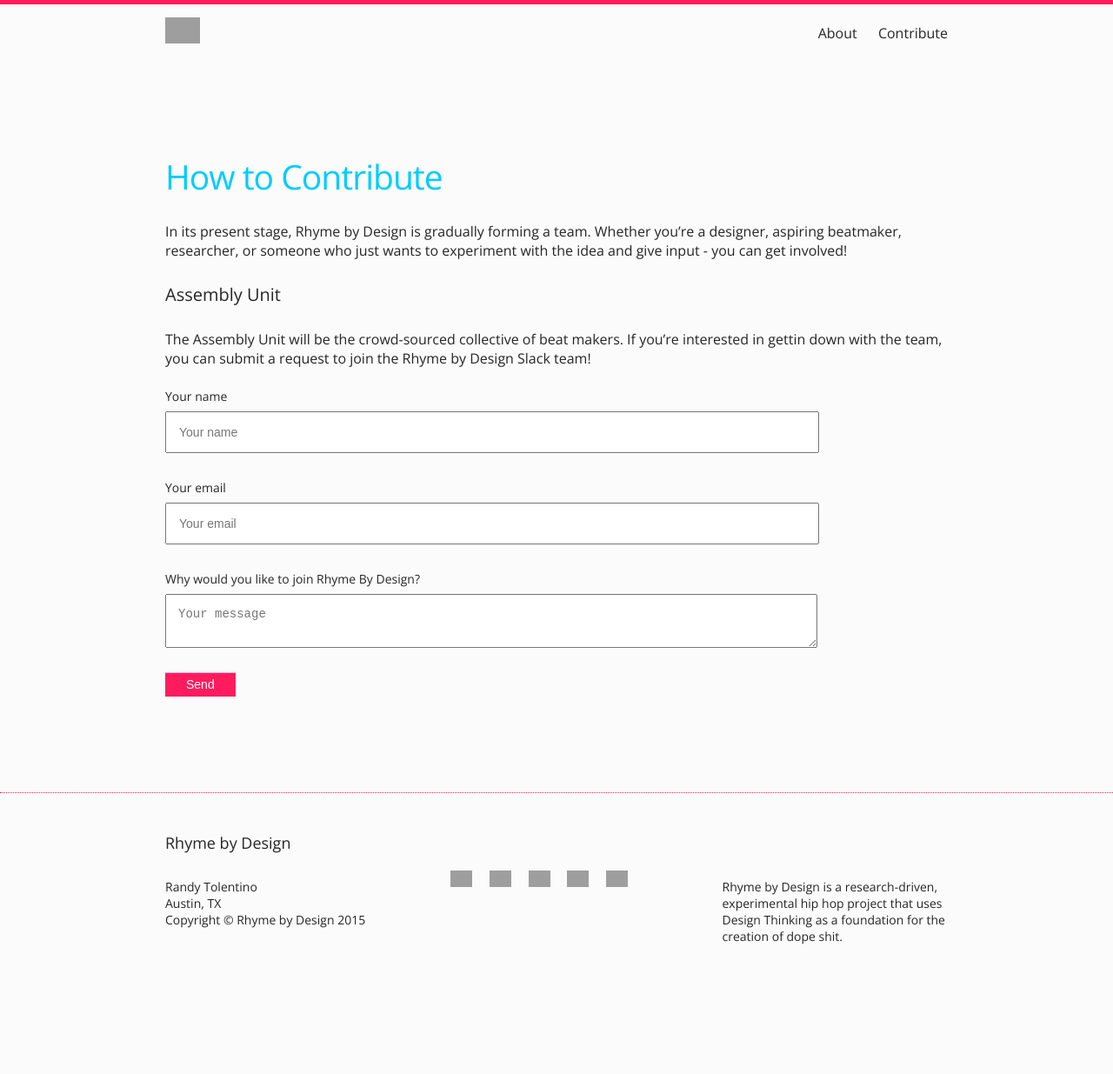
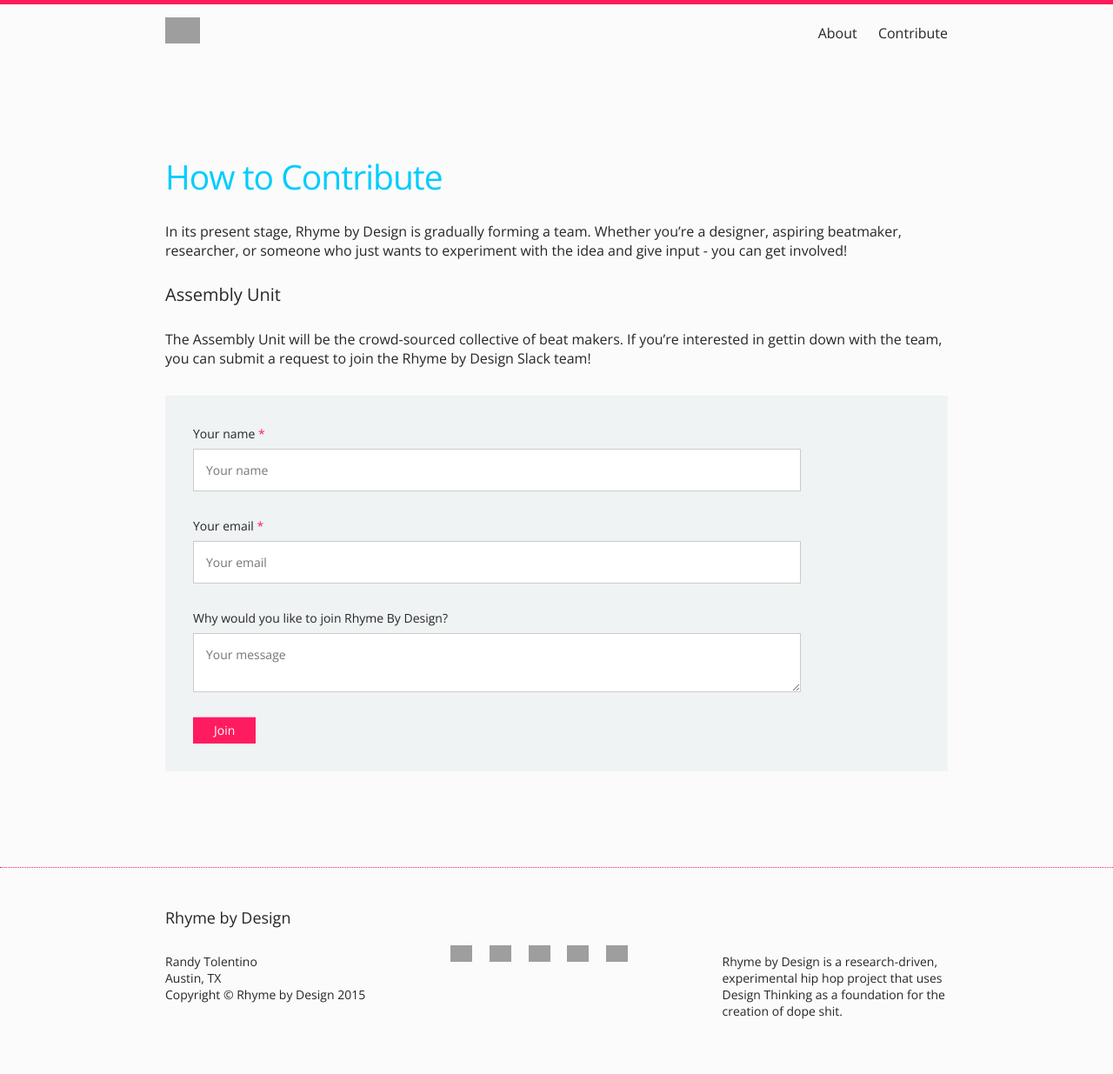
Before and after one commit to designrhyming/designrhyming, a Jekyll site: the page built from contribute.md, in a window 1280 px wide. Shown: the whole page at 87% size. Built offline with Jekyll 4.4.1, drawn with Linux system fonts in a browser that asks for light colours; before the commit the page ends 1149 px from its top, so only the background shows below that; grey boxes are pictures that could not be loaded.

Commit message:
form in the works

```diff
--- a/_sass/_layout.scss
+++ b/_sass/_layout.scss
@@ -165,19 +165,28 @@
  * Contact Form
  */
 
+.contact-form-section {
+    margin-top: 2em;
+    padding: 2em;
+    background: $lightgrey;
+}
+
  .contact-form {
     padding: 1em;
     width: 80%;
     font-size: .875em;
     display: block;
     margin: .5em 0 2em 0;
+    font-family: $base-font-family;
  }
 
  .form-text {
     font-size: .875em;
+    font-family: $base-font-family;
  }
 
  .contact-button {
+    font-family: $base-font-family;
     -moz-box-shadow:inset 0px 1px 0px 0px #fbafe3;
     -webkit-box-shadow:inset 0px 1px 0px 0px #fbafe3;
     background-color:$magenta;
@@ -194,6 +203,16 @@
 }
 .contact-button:hover {
     background-color:$magenta;
+}
+
+input[type=text], input[type=email], textarea {
+  outline: none;
+  border: 1px solid $grey;
+}
+
+input[type=text]:focus, input[type=email]:focus, textarea:focus {
+  box-shadow: 0 0 1px $midteal;
+  border: 1px solid $midteal;
 }
 
 
--- a/contribute.md
+++ b/contribute.md
@@ -10,18 +10,32 @@
 
 The Assembly Unit will be the crowd-sourced collective of beat makers. If you're interested in gettin down with the team, you can submit a request to join the Rhyme by Design Slack team!
 
-<form id="contactform" method="POST">
-  <input class="contact-form" type="hidden" name="_next" value="https://rhymexdesign.github.io" />
-  <label class="form-text" for="name">Your name</label>
-  <input class="contact-form" type="text" name="name" placeholder="Your name">
-  <label class="form-text" for="email">Your email</label>
-  <input class="contact-form" type="email" name="_replyto" placeholder="Your email">
-  <input class="contact-form" type="hidden" name="_subject" value="Rhyme X Design Request" />
-  <label class="form-text" for="message">Why would you like to join Rhyme By Design?</label>
-  <textarea class="contact-form" name="message" placeholder="Your message"></textarea>
-  <input class="contact-form" type="text" name="_gotcha" style="display:none" />
-  <input class="contact-button" type="submit" value="Send">
-</form>
+<div class="contact-form-section">
+  <form id="contactform" method="POST">
+    <input class="contact-form" type="hidden" name="_next" value="/thanks/" />
+    <label class="form-text" for="name">Your name <span class="accent">*</span></label>
+    <input
+      class="contact-form"
+      type="text"
+      name="name"
+      placeholder="Your name"
+      required
+    >
+    <label class="form-text" for="email">Your email <span class="accent">*</span></label>
+    <input
+      class="contact-form"
+      type="email"
+      name="_replyto"
+      placeholder="Your email"
+      required
+    >
+    <input class="contact-form" type="hidden" name="_subject" value="Rhyme X Design Request" />
+    <label class="form-text" for="message">Why would you like to join Rhyme By Design?</label>
+    <textarea class="contact-form" name="message" placeholder="Your message"></textarea>
+    <input class="contact-form" type="text" name="_gotcha" style="display:none" />
+    <input class="contact-button" type="submit" value="Join">
+  </form>
+</div>
 
 <script>
     var contactform =  document.getElementById('contactform');
```
Also changed, not shown: thanks.md (added, +8 -0 lines).
